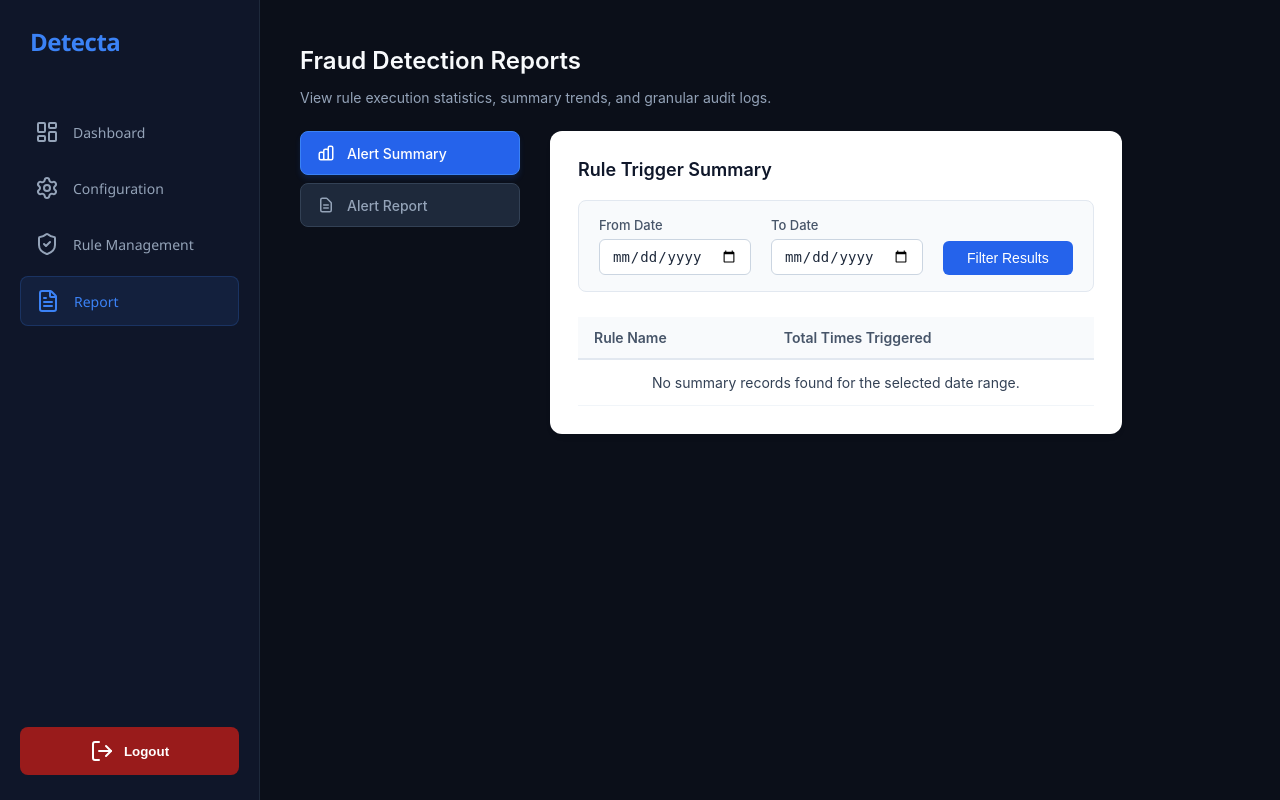
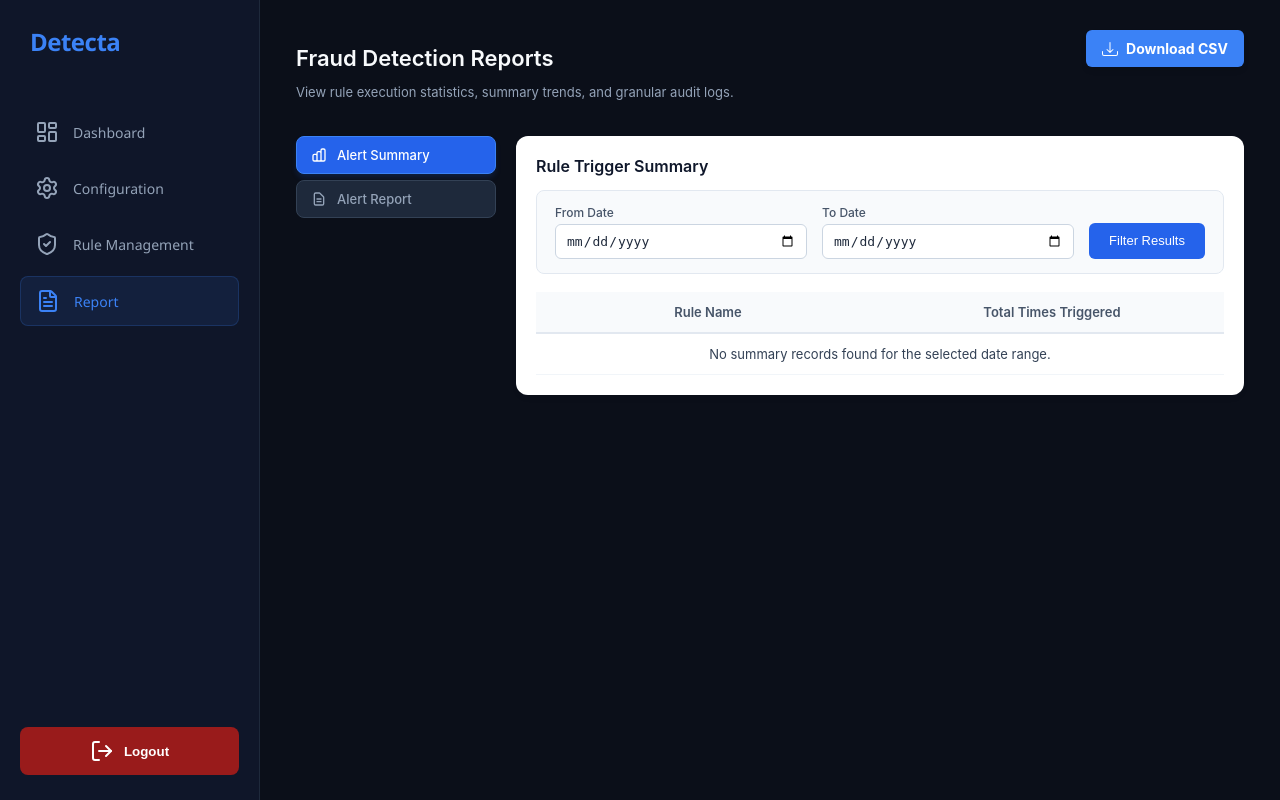
Before and after one commit to sudeshnasamanta9/automated-banking-fraud-detection-platform, a Flask app: page /report in a window 1280 px wide. Run offline with Flask 3, Linux system fonts and the light colour scheme; the visitor is signed in with stand-in values (Sample User, id 1).

Commit message:
modified

```diff
--- a/app.py
+++ b/app.py
@@ -20,6 +20,7 @@ import plotly.express as px
 import plotly.io as pio
 import kagglehub
 from sqlalchemy import create_engine
+from flask import Response
 from flask import (
     Flask,
     render_template,
@@ -629,6 +630,41 @@ def report():
                            full_alerts=full_alerts,
                            from_date=from_date,
                            to_date=to_date)
+@app.route('/download-report')
+def download_report():
+    """
+    Generates and downloads a CSV file of the current report tab (Summary or Full Logs).
+
+    Validates user session, queries the database based on the active tab parameter,
+    converts the records into CSV format using Pandas, and streams it as a file attachment.
+    """
+    if 'user' not in session:
+        return redirect(url_for('login'))
+
+    tab = request.args.get('tab', 'summary')
+    engine = create_engine(f"mysql+mysqlconnector://root:{os.getenv('DB_PASSWORD')}@localhost:3306/kedge_db")
+
+    try:
+        if tab == 'summary':
+            query = "SELECT rule_name, COUNT(*) AS trigger_count FROM alert_details GROUP BY rule_name"
+            df = pd.read_sql(query, con=engine)
+            filename = "alert_summary_report.csv"
+        else:
+            query = "SELECT * FROM alert_details ORDER BY alert_timestamp DESC"
+            df = pd.read_sql(query, con=engine)
+            filename = "full_audit_logs_report.csv"
+
+        # Convert DataFrame to CSV string response
+        csv_data = df.to_csv(index=False)
+
+        return Response(
+            csv_data,
+            mimetype="text/csv",
+            headers={"Content-disposition": f"attachment; filename={filename}"}
+        )
+    except Exception as e:
+        flash(f"Error generating download: {e}", "failure")
+        return redirect(url_for('report'))
 
 @app.route('/forgot-password')
 def forgot_password():
--- a/static/css/report.css
+++ b/static/css/report.css
@@ -1,47 +1,53 @@
 /* Container & Header */
 .report-container {
-    padding: 10px 20px;
+    padding: 10px 16px;
     font-family: 'Inter', -apple-system, BlinkMacSystemFont, 'Segoe UI', Roboto, sans-serif;
+    max-width: 100%;
+    box-sizing: border-box;
+    overflow-x: hidden;
 }
 
 .report-title {
     color: #f8fafc;
-    font-size: 24px;
-    margin-bottom: 5px;
+    font-size: 22px;
+    margin-bottom: 4px;
     font-weight: 600;
 }
 
 .report-subtitle {
     color: #94a3b8;
-    font-size: 14px;
-    margin-bottom: 25px;
+    font-size: 13px;
+    margin-bottom: 16px;
 }
 
 /* Layout Grid */
 .report-layout {
     display: flex;
-    gap: 30px;
+    gap: 20px;
+    width: 100%;
+    align-items: flex-start;
 }
 
 /* Sidebar Sub-navigation */
 .report-sidebar {
-    width: 220px;
+    width: 200px;
+    flex-shrink: 0;
     display: flex;
     flex-direction: column;
-    gap: 8px;
+    gap: 6px;
 }
 
 .nav-tab {
-    padding: 12px 16px;
+    padding: 10px 14px;
     border-radius: 8px;
     text-decoration: none;
     font-weight: 500;
-    font-size: 14px;
+    font-size: 13px;
     color: #94a3b8;
     background-color: #1e293b;
     display: flex;
     align-items: center;
-    gap: 12px;
+    gap: 10px;
     transition: all 0.2s ease-in-out;
     border: 1px solid #334155;
 }
@@ -59,8 +65,8 @@
 }
 
 .nav-tab svg {
-    width: 18px;
-    height: 18px;
+    width: 16px;
+    height: 16px;
     stroke-width: 2;
 }
 
@@ -68,27 +74,31 @@
 .report-card {
     flex: 1;
     background: #ffffff;
-    padding: 28px;
+    padding: 20px;
     border-radius: 12px;
     box-shadow: 0 4px 6px -1px rgba(0, 0, 0, 0.05);
+    width: calc(100% - 220px);
+    box-sizing: border-box;
+    overflow-x: hidden;
 }
 
 .card-title {
     margin-top: 0;
     color: #0f172a;
-    font-size: 18px;
+    font-size: 16px;
     font-weight: 600;
-    margin-bottom: 20px;
+    margin-bottom: 14px;
 }
 
-/* Filter Form */
+/* Filter Form - Fixed spacing and input alignment for Alert Summary */
 .filter-form {
     display: flex;
-    gap: 20px;
+    flex-wrap: wrap;
+    gap: 15px;
     align-items: flex-end;
-    margin-bottom: 25px;
+    margin-bottom: 18px;
     background: #f8fafc;
-    padding: 16px 20px;
+    padding: 14px 18px;
     border-radius: 8px;
     border: 1px solid #e2e8f0;
 }
@@ -96,23 +106,27 @@
 .form-group {
     display: flex;
     flex-direction: column;
-    gap: 6px;
+    gap: 4px;
+    flex: 1;
+    min-width: 140px;
 }
 
 .form-group label {
-    font-size: 13px;
+    font-size: 12px;
     color: #475569;
     font-weight: 500;
 }
 
 .form-group input[type="date"] {
-    padding: 8px 12px;
+    width: 100%;
+    padding: 8px 10px;
     border: 1px solid #cbd5e1;
     border-radius: 6px;
-    font-size: 14px;
+    font-size: 13px;
     color: #1e293b;
+    background-color: #ffffff;
     outline: none;
-    transition: border-color 0.2s;
+    box-sizing: border-box;
 }
 
 .form-group input[type="date"]:focus {
@@ -123,38 +137,53 @@
     background: #2563eb;
     color: white;
     border: none;
-    padding: 9px 24px;
+    padding: 9px 20px;
     border-radius: 6px;
     font-weight: 500;
-    font-size: 14px;
+    font-size: 13px;
     cursor: pointer;
-    transition: background-color 0.2s;
+    height: 36px;
+    white-space: nowrap;
 }
 
 .btn-submit:hover {
     background: #1d4ed8;
 }
 
-/* Classy Minimal Tables */
+/* Compact Tables with Centered Headers & Balanced Alignment */
 .report-table {
     width: 100%;
     border-collapse: collapse;
-    text-align: left;
-    font-size: 14px;
+    table-layout: fixed;
+    font-size: 13px;
 }
 
 .report-table th {
     background: #f8fafc;
     color: #475569;
-    padding: 12px 16px;
+    padding: 12px 10px;
     font-weight: 600;
     border-bottom: 2px solid #e2e8f0;
+    text-align: center; /* Center-aligns all table headers nicely */
+    vertical-align: middle;
+    word-wrap: break-word;
 }
 
 .report-table td {
-    padding: 14px 16px;
+    padding: 12px 10px;
     color: #334155;
     border-bottom: 1px solid #f1f5f9;
+    text-align: center; /* Center-aligns data cells for a clean grid look */
+    vertical-align: middle;
+    word-break: break-word;
+    overflow-wrap: break-word;
+}
+
+/* Keep text descriptions like Rule Name slightly left-aligned or centered based on preference; let rule names stay naturally readable */
+.report-table td:nth-child(4), /* Adjust if rule name column index changes */
+.report-table th:nth-child(4) {
+    text-align: left;
+    padding-left: 12px;
 }
 
 .report-table tbody tr:hover {
@@ -162,12 +191,14 @@
 }
 
 .table-wrapper {
-    overflow-x: auto;
-    max-height: 520px;
+    width: 100%;
+    overflow-x: hidden;
+    max-height: 480px;
+    overflow-y: auto;
 }
 
 .empty-state {
-    padding: 30px;
+    padding: 20px;
     text-align: center;
     color: #94a3b8;
 }
--- a/templates/report.html
+++ b/templates/report.html
@@ -5,8 +5,21 @@
 <link rel="stylesheet" href="{{ url_for('static', filename='css/report.css') }}">
 
 <div class="report-container">
-    <h1 class="report-title">Fraud Detection Reports</h1>
-    <p class="report-subtitle">View rule execution statistics, summary trends, and granular audit logs.</p>
+    <div style="display: flex; justify-content: space-between; align-items: flex-start; margin-bottom: 20px;">
+        <div>
+            <h1 class="report-title">Fraud Detection Reports</h1>
+            <p class="report-subtitle">View rule execution statistics, summary trends, and granular audit logs.</p>
+        </div>
+
+        <!-- Download CSV Button -->
+        <a href="{{ url_for('download_report', tab=active_tab) }}" class="download-btn" style="background-color: #3b82f6; color: white; padding: 10px 16px; border-radius: 6px; text-decoration: none; font-weight: bold; display: flex; align-items: center; gap: 8px; font-size: 14px; box-shadow: 0 4px 6px -1px rgba(0, 0, 0, 0.1); transition: background-color 0.2s;">
+            <svg xmlns="http://www.w3.org/2000/svg" width="16" height="16" fill="currentColor" viewBox="0 0 16 16">
+                <path d="M.5 9.9a.5.5 0 0 1 .5.5v2.5a1 1 0 0 0 1 1h12a1 1 0 0 0 1-1v-2.5a.5.5 0 0 1 1 0v2.5a2 2 0 0 1-2 2H2a2 2 0 0 1-2-2v-2.5a.5.5 0 0 1 .5-.5z"/>
+                <path d="M7.646 11.854a.5.5 0 0 0 .708 0l3-3a.5.5 0 0 0-.708-.708L8.5 10.293V1.5a.5.5 0 0 0-1 0v8.793L5.354 8.146a.5.5 0 1 0-.708.708l3 3z"/>
+            </svg>
+            Download CSV
+        </a>
+    </div>
 
     <div class="report-layout">
         <!-- Sidebar Navigation with SVG Vector Icons -->
@@ -82,7 +95,9 @@
                             <tr>
                                 <th>Alert ID</th>
                                 <th>Account Number (ACN)</th>
+                                <th>Customer ID (CID)</th>
                                 <th>Triggered Rule</th>
+                                <th>Rule ID</th>
                                 <th>Timestamp</th>
                             </tr>
                         </thead>
@@ -92,13 +107,15 @@
                                 <tr>
                                     <td>{{ alert.alert_id }}</td>
                                     <td>{{ alert.acn }}</td>
+                                    <td>{{ alert.cid }}</td>
                                     <td style="font-weight: 500;">{{ alert.rule_name }}</td>
+                                    <td><code>{{ alert.rule_id }}</code></td>
                                     <td>{{ alert.alert_timestamp }}</td>
                                 </tr>
                                 {% endfor %}
                             {% else %}
                                 <tr>
-                                    <td colspan="4" class="empty-state">No alerts recorded in system log.</td>
+                                    <td colspan="6" class="empty-state">No alerts recorded in system log.</td>
                                 </tr>
                             {% endif %}
                         </tbody>
```
